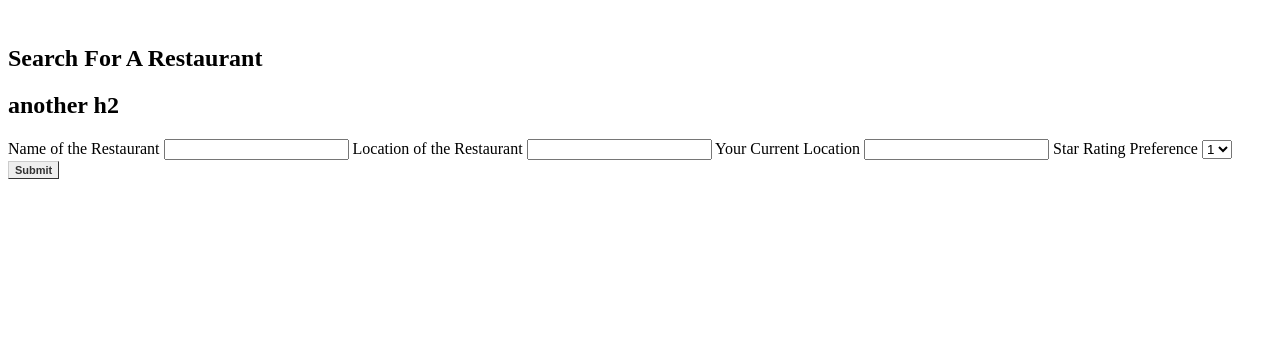
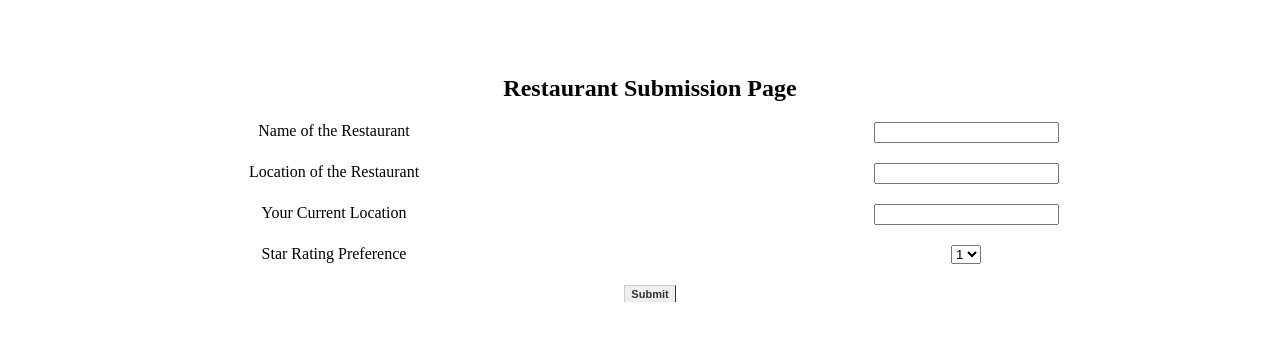
Before and after one commit to Nicholas192/4WW3, a PHP site: page /search-form.html in a window 1280 px wide. Shown: the part 203-544 px from the top of the page. Run offline with PHP 8.4, Linux system fonts and the light colour scheme.

Commit message:
added flexbox for columns

```diff
--- a/Assigment 1/Assigment 1/css/style.css
+++ b/Assigment 1/Assigment 1/css/style.css
@@ -42,3 +42,38 @@ will only be applied to links that have the class button in the html files
   border-bottom: 1px solid #333333;
   border-left: 1px solid #CCCCCC;
 }
+
+/*Making Columns with Flexbox*/
+#flex-columns{
+	display: flex;
+	flex-wrap: wrap;
+	justify-content: space-around;
+	background-color: #ffffff;
+	width: 100%;
+}
+
+.flex-col {
+	width: 30%;
+	text-align: center;
+}
+#flex-title {
+	width: 100%;
+	text-align: center;
+}
+
+
+/*
+	In row specifications we use clear to denote that nothing is to float to the left or right of it.
+*/
+.row {
+	clear: both;
+	float: left;
+	overflow: hidden;
+  width: 100%;
+  margin: 10px;
+}
+
+.title {
+	text-align: center;
+	width: 100%
+}
--- a/Assigment 1/Assigment 1/search-form.html
+++ b/Assigment 1/Assigment 1/search-form.html
@@ -18,11 +18,37 @@
 			<a href="search-form.html" class="current">Search For A Restaurant</a>
 		</div>
 
-		<h2>Search For A Restaurant</h2>
+		<!--<h2>Search For A Restaurant</h2>-->
 
 		<form>
-			<h2><span>another</span> h2</h2>
-
+			<!--<h2><span>another</span> h2</h2>-->
+			<div id="flex-columns" class="row">
+					<div id="flex-title" class="title">
+						<h2>Restaurant Submission Page</h2>
+					</div>
+					<div class="flex-col"><label>Name of the Restaurant</label></div>
+					<div class="flex-col"><input type="text" /></div>
+				</div>
+				<div id="flex-columns" class="row">
+					<div class="flex-col"><label>Location of the Restaurant</label></div>
+					<div class="flex-col"><input type="text" /></div>
+				</div>
+				<div id="flex-columns" class="row">
+					<div class="flex-col"><label>Your Current Location</label></div>
+					<div class="flex-col"><input type="text" /></div>
+				</div>
+				<div id="flex-columns" class="row">
+						<div class="flex-col"><label>Star Rating Preference</label></div>
+						<div class="flex-col"><select>
+								<option>1</option>
+								<option>2</option>
+								<option>3</option>
+							</select></div>
+				</div>
+				<div id="flex-columns" class="row">
+						<div class="flex-col"><a href="results-page.html" class="button">Submit</a></div>
+			</div>
+			<!--
 			<label>Name of the Restaurant</label>
 			<input type="text" />
 
@@ -40,7 +66,7 @@
 			</select>
 
 			<a href="results-page.html" class="button">Submit</a>
-
+		-->
 			<!--<input type="submit"/>-->
 		</form>
 	</body>
```
Also changed, not shown: Assigment 1/Assigment 1/homepage.html (+8 -0 lines), Assigment 1/Assigment 1/login.html (+20 -2 lines), Assigment 1/Assigment 1/object-submission-page.html (+27 -3 lines), Assigment 1/Assigment 1/registration.html (+29 -2 lines).
